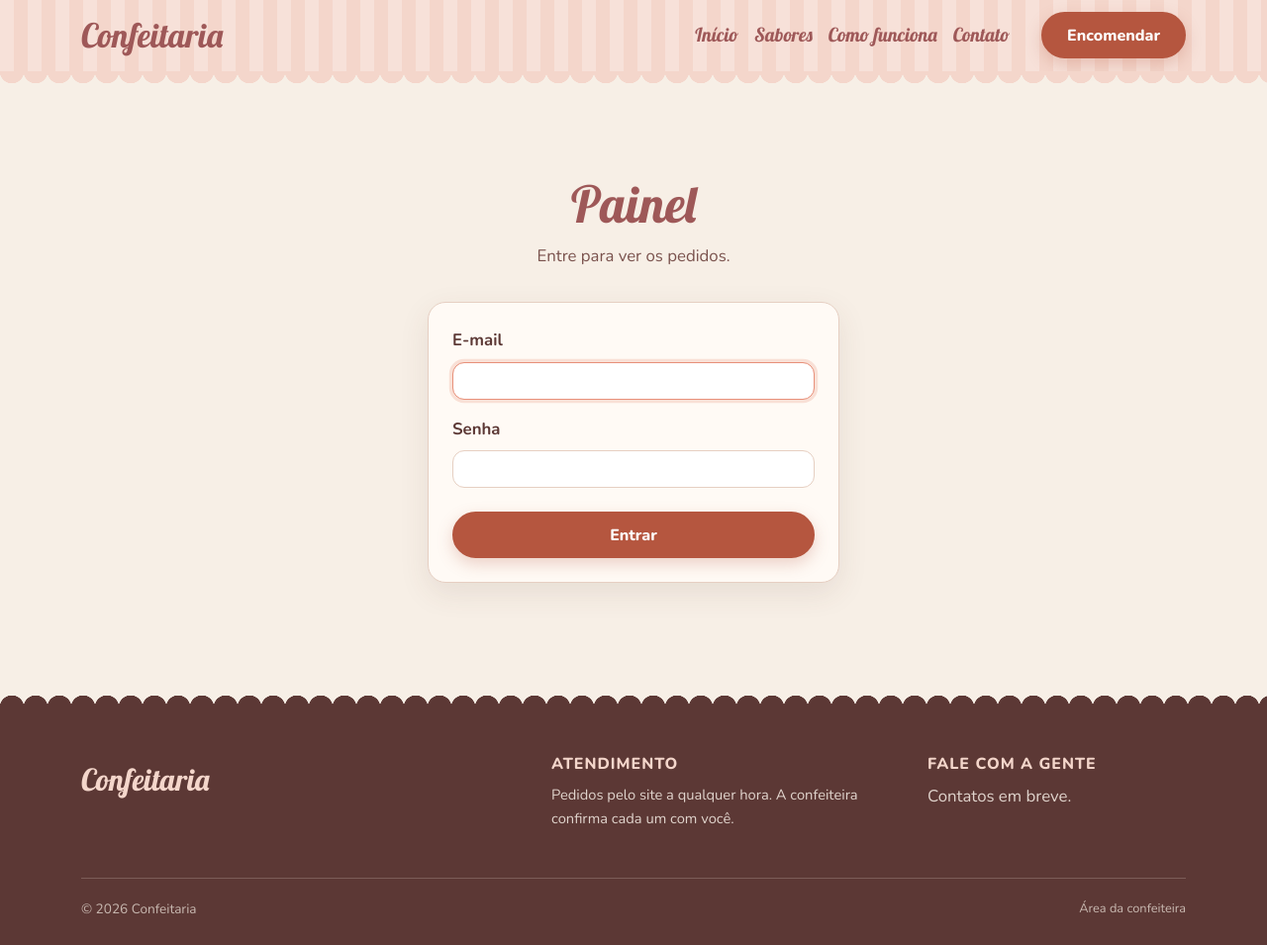
After one commit to campanerd/cake-boss, an ASP.NET Core app: page /painel/entrar in a window 1280 px wide. The commit adds this page. Shown: the whole page at 99% size. Run offline with ASP.NET Core 8, Linux system fonts and the light colour scheme; the project's own start-up code is not run, and a stand-in starts its controllers and pages; some libraries are stand-ins or nearby versions.

Commit message:
feat: add panel login and protected area

```diff
--- /dev/null
+++ b/frontend/CakeBoss.Frontend/Pages/Panel/Login.cshtml
@@ -0,0 +1,37 @@
+@page "/painel/entrar"
+@model LoginModel
+@{
+    ViewData["Title"] = "Entrar no painel";
+}
+
+@section Head {
+    <meta name="robots" content="noindex, nofollow" />
+}
+
+<section class="section">
+    <div class="container">
+        <header class="page-head">
+            <h1>Painel</h1>
+            <p>Entre para ver os pedidos.</p>
+        </header>
+
+        @* Sem action: o envio volta para este mesmo endereço, com o ReturnUrl que veio na query. *@
+        <form method="post" class="login-form form-card" novalidate>
+            <div asp-validation-summary="ModelOnly" class="alert alert-danger" role="alert"></div>
+
+            <div class="mb-3">
+                <label asp-for="Form.Email" class="form-label">E-mail</label>
+                <input asp-for="Form.Email" type="email" class="form-control" maxlength="200"
+                       autocomplete="username" autofocus required />
+            </div>
+
+            <div class="mb-4">
+                <label asp-for="Form.Password" class="form-label">Senha</label>
+                <input asp-for="Form.Password" type="password" class="form-control" maxlength="200"
+                       autocomplete="current-password" required />
+            </div>
+
+            <button type="submit" class="btn btn-cb w-100">Entrar</button>
+        </form>
+    </div>
+</section>
--- /dev/null
+++ b/frontend/CakeBoss.Frontend/Pages/Panel/Login.cshtml.cs
@@ -0,0 +1,69 @@
+using System.Security.Claims;
+using CakeBoss.Backend.Features.Admin;
+using Microsoft.AspNetCore.Authentication;
+using Microsoft.AspNetCore.Authentication.Cookies;
+using Microsoft.AspNetCore.Mvc;
+using Microsoft.AspNetCore.Mvc.RazorPages;
+
+namespace CakeBoss.Frontend.Pages.Panel;
+
+/// <summary>Tela de login da dona. Fina de propósito: quem decide se pode entrar é o <see cref="AdminLoginService"/>.</summary>
+[ResponseCache(NoStore = true, Location = ResponseCacheLocation.None)]
+public class LoginModel(AdminLoginService login, ILogger<LoginModel> logger) : PageModel
+{
+    public const string PanelPath = "/painel";
+    private const string LoginPath = "/painel/entrar";
+
+    [BindProperty]
+    public LoginForm Form { get; set; } = new();
+
+    /// <summary>Para onde voltar depois de entrar (o cookie expirou numa página do painel, por exemplo).</summary>
+    [BindProperty(SupportsGet = true)]
+    public string? ReturnUrl { get; set; }
+
+    public IActionResult OnGet() =>
+        User.Identity?.IsAuthenticated == true ? LocalRedirect(SafeReturnUrl(ReturnUrl)) : Page();
+
+    public async Task<IActionResult> OnPostAsync()
+    {
+        // Atrás do proxy do Render, o ForwardedHeaders do Program.cs já trocou o endereço do proxy pelo do cliente.
+        var clientIp = HttpContext.Connection.RemoteIpAddress?.ToString();
+        var result = login.SignIn(clientIp, Form.Email, Form.Password);
+
+        if (!result.Succeeded)
+        {
+            // Só o IP, nunca o e-mail nem a senha digitados: quem erra pode ter colado a senha no campo errado.
+            logger.LogWarning("Falha de login no painel vinda de {ClientIp}.", clientIp);
+
+            Form.Password = null;
+            ModelState.AddModelError(string.Empty, result.Error!);
+            return Page();
+        }
+
+        var identity = new ClaimsIdentity([new Claim(ClaimTypes.Name, result.Email!)], CookieAuthenticationDefaults.AuthenticationScheme);
+        await HttpContext.SignInAsync(CookieAuthenticationDefaults.AuthenticationScheme, new ClaimsPrincipal(identity));
+
+        return LocalRedirect(SafeReturnUrl(ReturnUrl));
+    }
+
+    /// <summary>
+    /// Só aceita voltar para uma página do próprio painel. Qualquer outra coisa (outro site, "//site", caminho de outra área)
+    /// cai no painel: um link de login falso não pode mandar a dona para fora depois de entrar.
+    /// </summary>
+    public static string SafeReturnUrl(string? returnUrl)
+    {
+        if (string.IsNullOrWhiteSpace(returnUrl) || returnUrl.Contains('\\')) return PanelPath;
+        if (!returnUrl.StartsWith(PanelPath, StringComparison.Ordinal)) return PanelPath;
+        if (returnUrl.StartsWith(LoginPath, StringComparison.Ordinal)) return PanelPath;
+
+        // "/painel" ou "/painel/...", "/painel?...": não "/painelqualquercoisa".
+        var next = returnUrl.Length > PanelPath.Length ? returnUrl[PanelPath.Length] : '/';
+        return next is '/' or '?' ? returnUrl : PanelPath;
+    }
+
+    public sealed class LoginForm
+    {
+        public string? Email { get; set; }
+        public string? Password { get; set; }
+    }
+}
--- a/frontend/CakeBoss.Frontend/Pages/Shared/_Footer.cshtml
+++ b/frontend/CakeBoss.Frontend/Pages/Shared/_Footer.cshtml
@@ -38,6 +38,10 @@
             </div>
         </div>
 
-        <p class="footer-copy">&copy; @DateTime.Now.Year @site.Name</p>
+        <p class="footer-copy">
+            <span>&copy; @DateTime.Now.Year @site.Name</span>
+            @* Entrada discreta para a confeiteira: quem não é ela cai na tela de login e não passa dali. *@
+            <a class="footer-admin" asp-page="/Panel/Index" rel="nofollow">Área da confeiteira</a>
+        </p>
     </div>
 </footer>
--- a/frontend/CakeBoss.Frontend/wwwroot/css/site.css
+++ b/frontend/CakeBoss.Frontend/wwwroot/css/site.css
@@ -520,11 +520,28 @@ svg {
 }
 
 .footer-copy {
+    display: flex;
+    flex-wrap: wrap;
+    justify-content: space-between;
+    gap: 0.5rem 1rem;
     margin: 2rem 0 0;
     padding-top: 1.25rem;
     font-size: 0.85rem;
     color: rgba(247, 239, 230, 0.7);
     border-top: 1px solid rgba(247, 239, 230, 0.2);
+}
+
+/* Entrada do painel: pequena e sem destaque, só aparece de verdade para quem a procura. */
+.footer-admin {
+    font-size: 0.8rem;
+    color: inherit;
+    text-decoration: none;
+}
+
+.footer-admin:hover,
+.footer-admin:focus-visible {
+    color: var(--cb-cream);
+    text-decoration: underline;
 }
 
 /* 8. Acessibilidade -------------------------------------------------------- */
@@ -991,3 +1008,9 @@ button.calendar-day:hover,
     font-weight: 800;
     border-top: 1px solid var(--cb-line);
 }
+
+/* 11. Painel da dona ------------------------------------------------------- */
+.login-form {
+    max-width: 26rem;
+    margin-inline: auto;
+}
```
Also changed, not shown: frontend/CakeBoss.Frontend/Commands/HashPasswordCommand.cs (added, +70 -0 lines), frontend/CakeBoss.Frontend/Pages/Panel/Index.cshtml (added, +27 -0 lines), frontend/CakeBoss.Frontend/Pages/Panel/Index.cshtml.cs (added, +19 -0 lines), frontend/CakeBoss.Frontend/Program.cs (+52 -1 lines).
